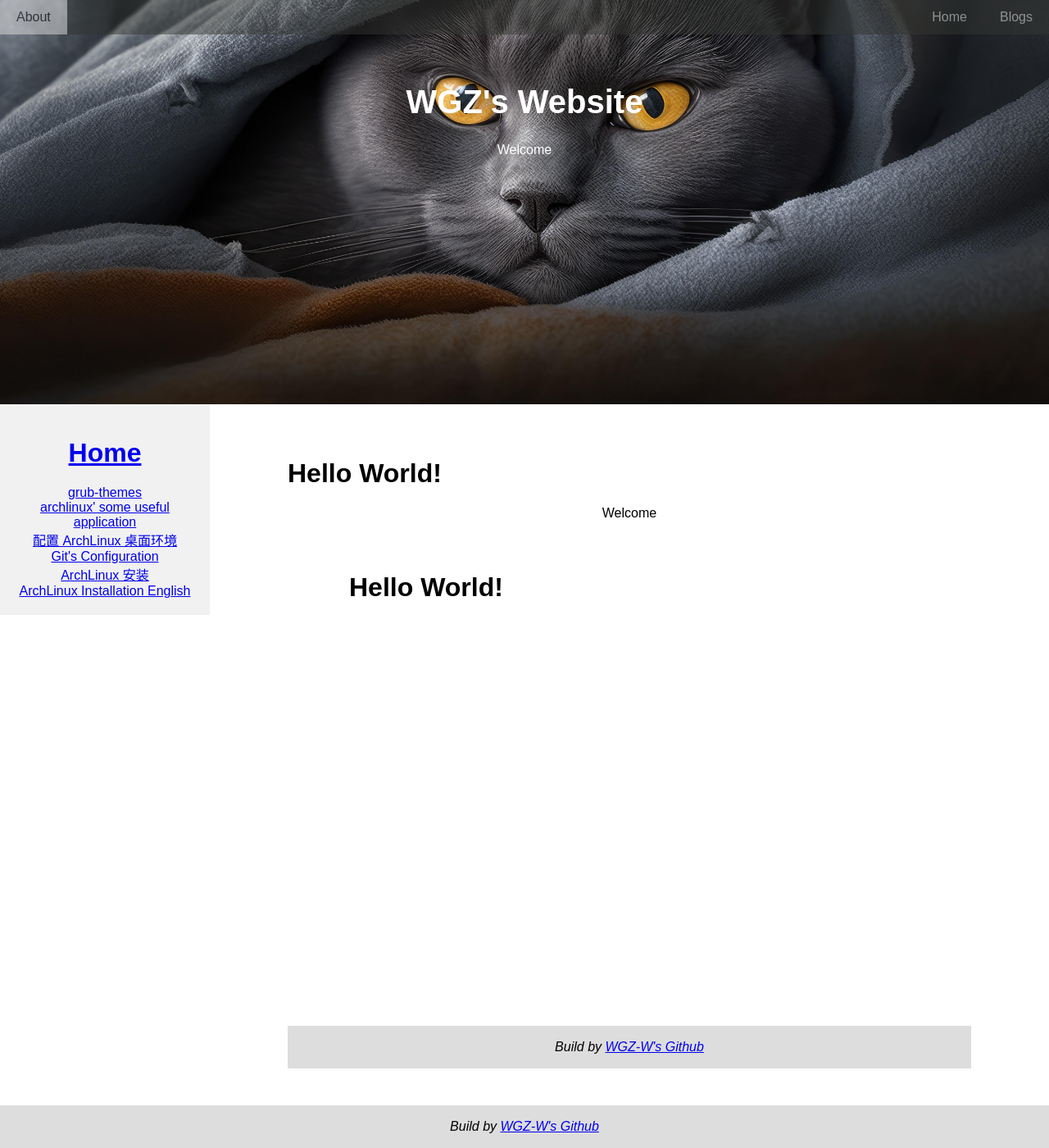
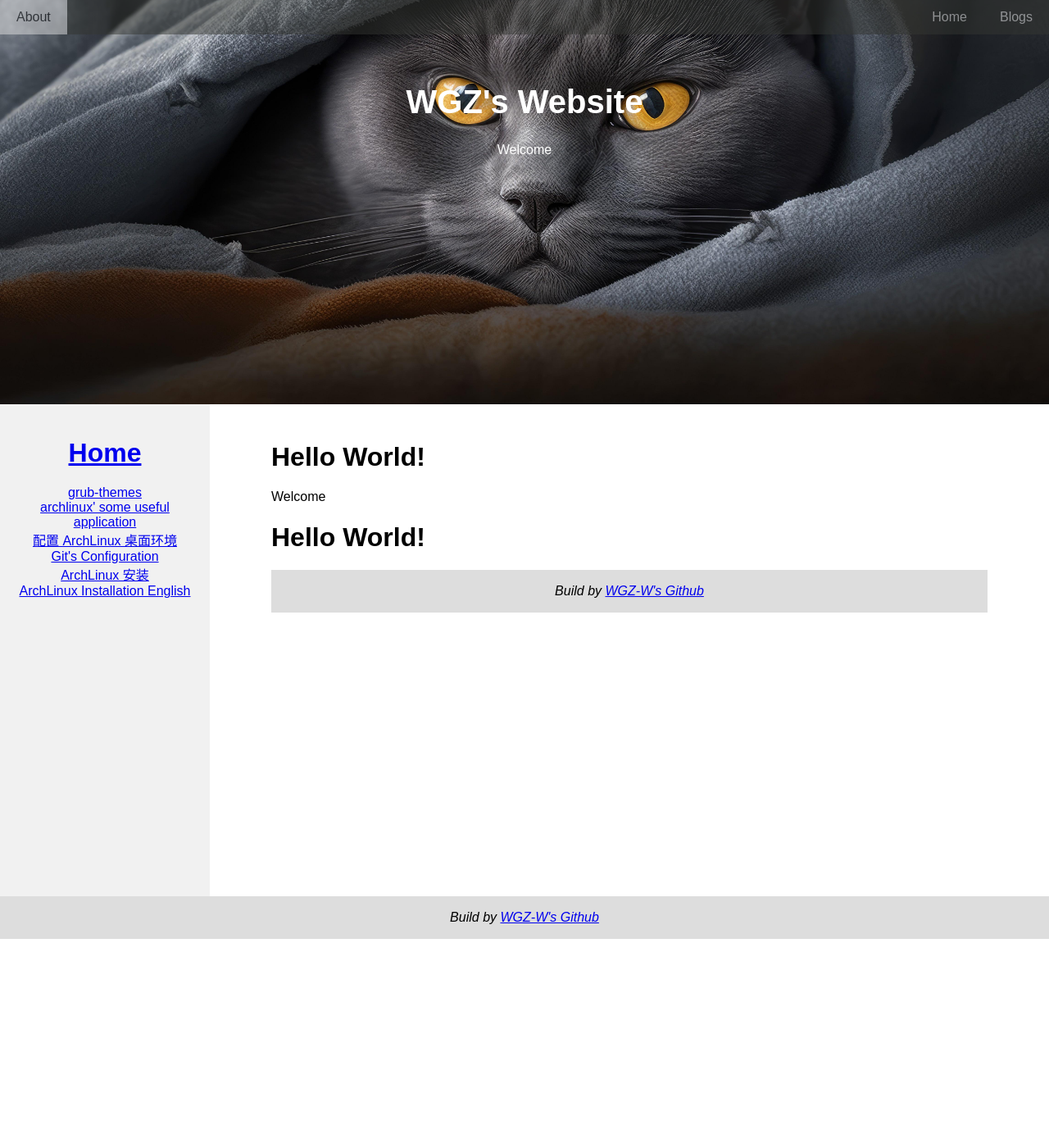
Before and after one commit to WGZ-W/wgz-w.github.io, a Jekyll site: the page built from index.html, in a window 1280 px wide and 1400 px high, scrolled down 210 px. Shown: the whole window at 82% size. Built offline with Jekyll 4.4.1, drawn with Linux system fonts in a browser that asks for light colours; after the commit the page ends 1355 px from its top, so only the background shows below that.

Commit message:
side and main

```diff
--- a/_layouts/default.html
+++ b/_layouts/default.html
@@ -20,21 +20,19 @@
 
   <div class="row">
     <div class="side">
-      <div class="sidenav">
         <h1><a href="/">Home</a></h1>
         <ul>
           {% for post in site.posts %}
             <li><a href="{{ post.url }}">{{ post.title }}</a></li>
           {% endfor %}
         </ul>
-      </div>
     </div>
 
     <div class="main">
-      <div class="content">
+
         <h1>Hello World!</h1>
         {{ content }}
-      </div>
+
     </div>
   </div>
 
--- a/assets/css/style.css
+++ b/assets/css/style.css
@@ -64,6 +64,9 @@ body {
     width: 20%;
     background-color: #f1f1f1;
     padding: 20px;
+    min-height: 600px;
+    overflow-wrap: break-word;
+    text-align: center;
 }
 
 /* main content area */
@@ -72,6 +75,10 @@ body {
     width: 80%;
     background-color: white;
     padding: 20px;
+    overflow: auto;
+    margin: auto;
+    min-height: 600px;
+    padding: 25px 75px;
 }
 
 /* 列后清除浮动  */
@@ -82,37 +89,24 @@ body {
 }
 
 /* side nav style */
-.sidenav {
-    margin: auto;
-    overflow-wrap: break-word;
-    text-align: center;
-}
-
-.sidenav ul {
+.side ul {
     list-style-type: none;
     margin: 0;
     padding: 0;
 }
 
-.sidenav h1 li a {
+.side h1 li a {
     display: block;
     color: #000;
     padding: 8px 16px;
     text-decoration: none;
 }
 
-.sidenav li a:hover{
+.side li a:hover{
     background-color: #555;
     color: white;
 }
 
-
-.content {
-    overflow: auto;
-    margin: auto;
-    min-height: 600px;
-    padding: 25px 75px;
-}
 
 
 /* 底部 */
```
Also changed, not shown: _layouts/post.html (+4 -4 lines).
